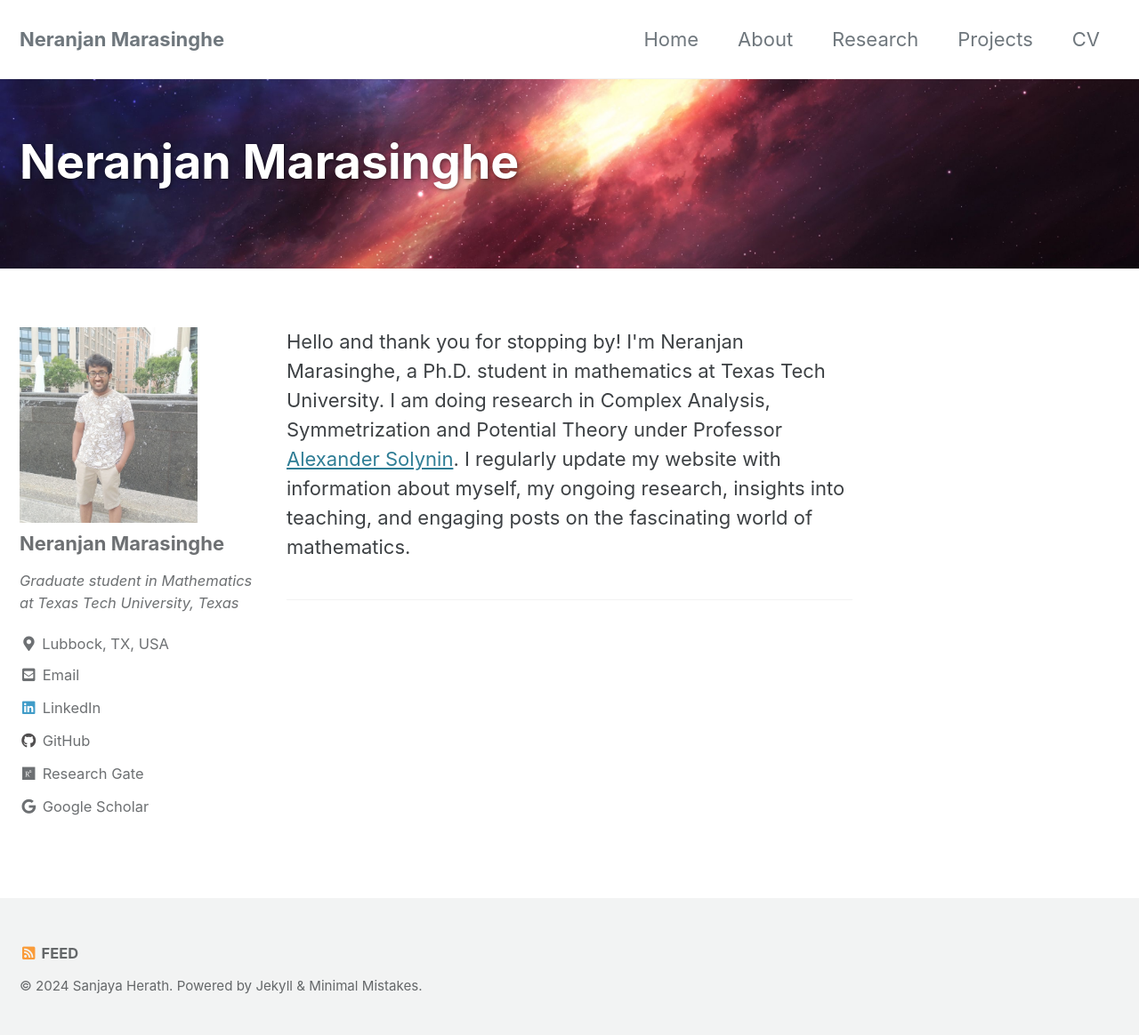
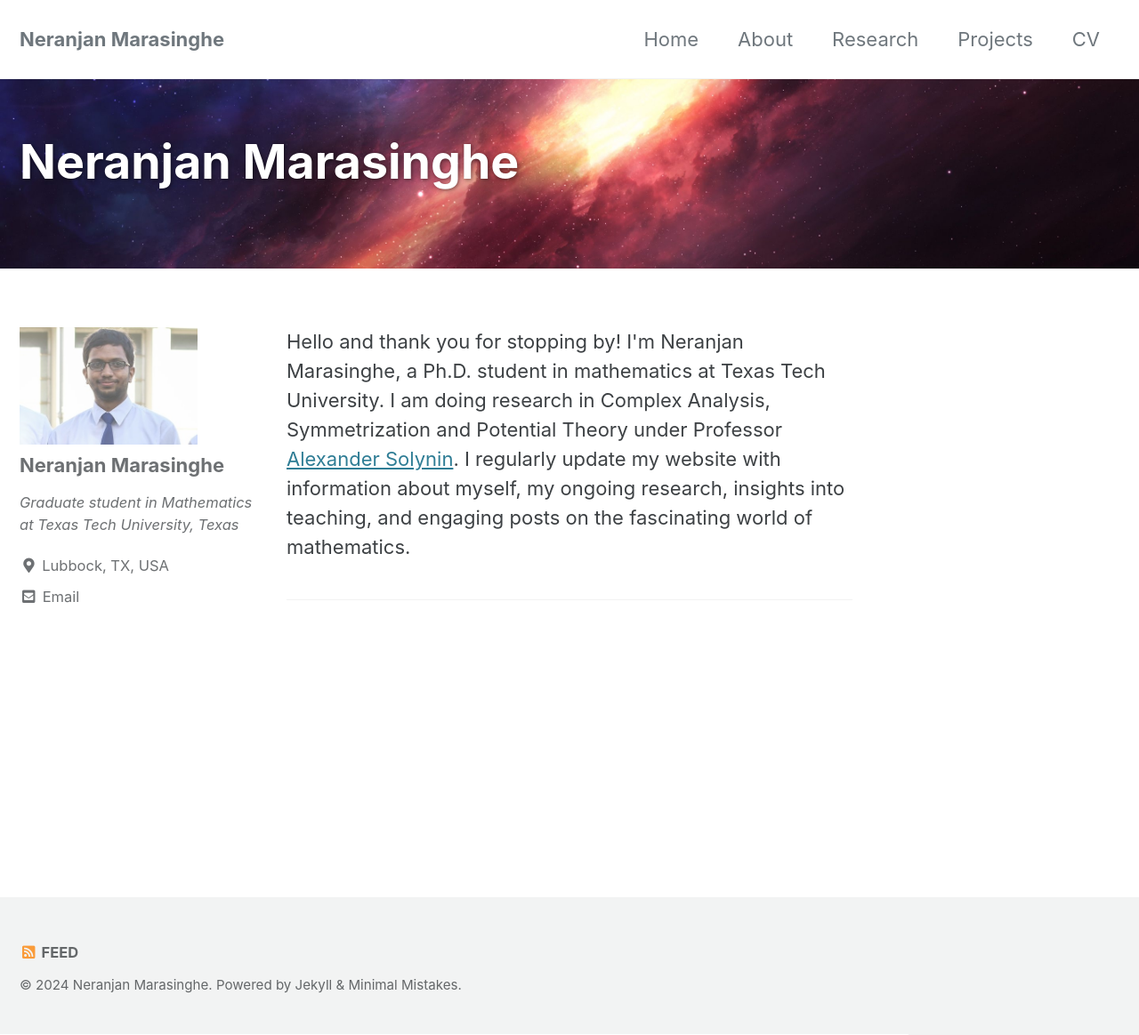
Before and after one commit to Neranjan1994/Neranjan1994.github.io, a Jekyll site: the page built from index.html, in a window 1280 px wide and 1164 px high. Shown: the whole window at 89% size. Built offline with Jekyll 4.4.1, drawn with Linux system fonts in a browser that asks for light colours; cached includes are drawn as plain includes; the list of posts is cut into pages by our own code.

Commit message:
New profile picture

```diff
--- a/_config.yml
+++ b/_config.yml
@@ -19,7 +19,7 @@ locale                   : "en-US"
 title                    : "Neranjan Marasinghe"
 title_separator          : "-"
 subtitle                 : # site tagline that appears below site title in masthead
-name                     : "Sanjaya Herath"
+name                     : "Neranjan Marasinghe"
 description              : "Academic Portfolio"
 url                      : # the base hostname & protocol for your site e.g. "https://mmistakes.github.io"
 baseurl                  : # the subpath of your site, e.g. "/blog"
@@ -105,43 +105,8 @@ author:
     - label: "Website"
       icon: "fas fa-fw fa-link"
       # url: "https://your-website.com"
-    - label: "Twitter"
-      icon: "fab fa-fw fa-twitter-square"
-      # url: "https://twitter.com/"
-    - label: "LinkedIn"
-      icon: "fab fa-fw fa-linkedin"
-      url: "https://www.linkedin.com/in/sanjayaherath/"
-    - label: "GitHub"
-      icon: "fab fa-fw fa-github"
-      url: "https://github.com/sanjayaherath"
-    - label: "Research Gate"
-      icon: "fab fa-fw fa-researchgate"
-      url: "https://www.researchgate.net/profile/Sanjaya_Herath4"
-    - label: "Google Scholar"
-      icon: "fab fa-fw fa-google"
-      url: "https://scholar.google.com/citations?hl=en&view_op=list_works&authuser=1&gmla=AJsN-F4lexRMlD8jBaAHavVOpy8qNwUz04qtrXJKMUolboYyXMhypugonC0_LGh3IoDx2miY614mP7wf6ZEj9G6faQY5EebnJKCZn4LsCC2LUMd2JxCGsYk&user=bQVsoX0AAAAJ"
 
-# Site Footer
-footer:
-  links:
-    - label: "Twitter"
-      icon: "fab fa-fw fa-twitter-square"
-      # url:
-    - label: "Facebook"
-      icon: "fab fa-fw fa-facebook-square"
-      # url:
-    - label: "GitHub"
-      icon: "fab fa-fw fa-github"
-      # url: "sanjayaherath"
-    - label: "GitLab"
-      icon: "fab fa-fw fa-gitlab"
-      # url:
-    - label: "Bitbucket"
-      icon: "fab fa-fw fa-bitbucket"
-      # url:
-    - label: "Instagram"
-      icon: "fab fa-fw fa-instagram"
-      # url:
+
 
 
 # Reading Files
```
Also changed, not shown: assets/images/bio-photo.jpg, assets/images/finalday.jpg (deleted), 2 other files.
